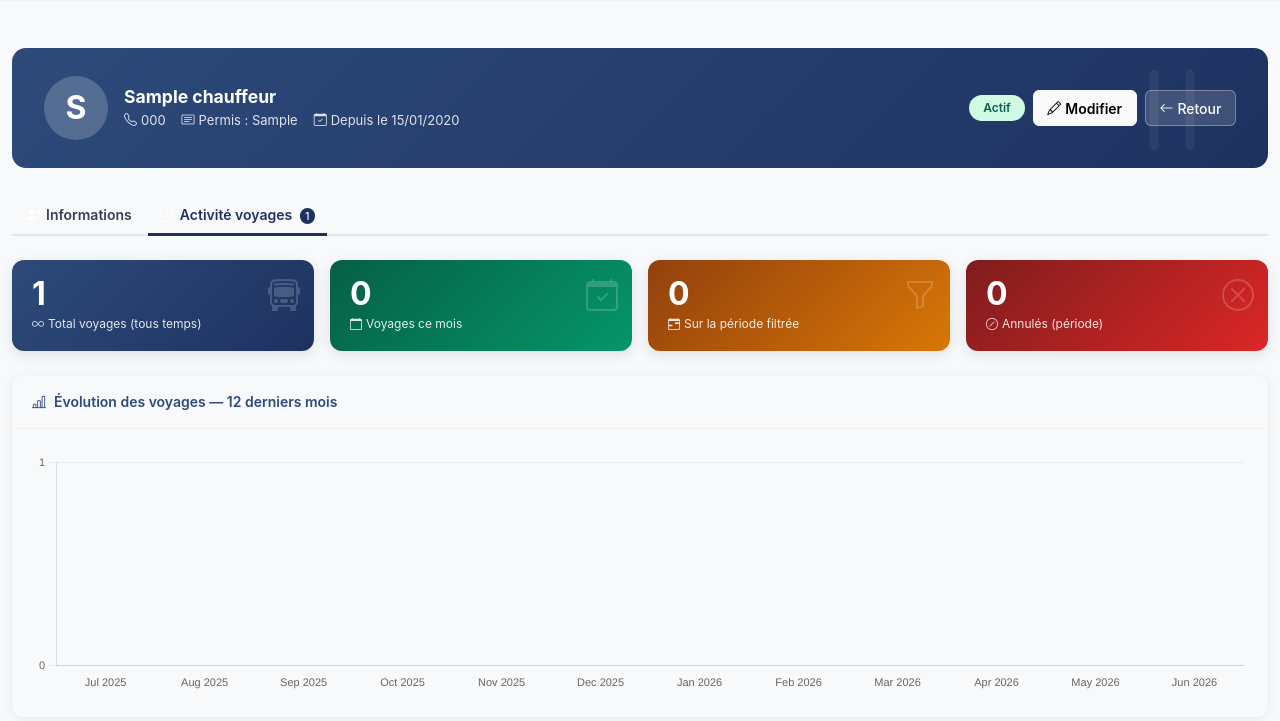
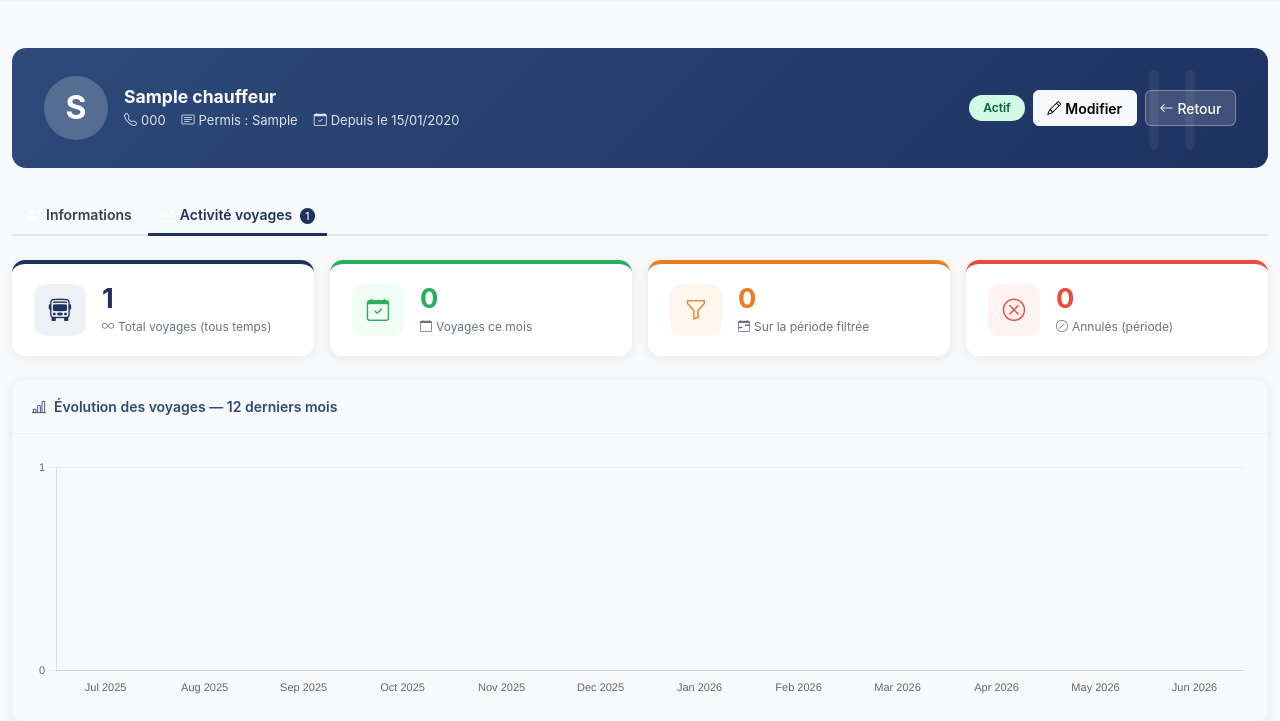
Before and after one commit to ziscokone/bielleterie-otci, a Django app: page /personnel/chauffeurs/1/ in a window 1280 px wide, after a click that opens the changed part. Shown: the part 62-783 px from the top of the page. Run offline with Django 5.2, Linux system fonts and the light colour scheme; a user stored in the database is signed in; tables that the repository leaves empty hold one stand-in row (values such as "Sample post"); grey boxes marked "Sample" are stand-in pictures.

Commit message:
Ajustement

```diff
--- a/apps/personnel/views.py
+++ b/apps/personnel/views.py
@@ -70,10 +70,16 @@ class UtilisateurUpdateView(AdminRequiredMixin, UpdateView):
 
 
 class UtilisateurDeleteView(AdminRequiredMixin, DeleteView):
-    """Supprimer un utilisateur."""
+    """Supprimer un utilisateur — réservé au super_admin uniquement."""
     model = Utilisateur
     template_name = 'personnel/utilisateur_confirm_delete.html'
     success_url = reverse_lazy('personnel:utilisateur_list')
+
+    def dispatch(self, request, *args, **kwargs):
+        if not (request.user.is_superuser or request.user.role == 'super_admin'):
+            messages.error(request, "Seul le super administrateur peut supprimer un utilisateur.")
+            return redirect('personnel:utilisateur_list')
+        return super().dispatch(request, *args, **kwargs)
 
     def form_valid(self, form):
         messages.success(self.request, 'Utilisateur supprimé avec succès.')
--- a/templates/personnel/chauffeur_detail.html
+++ b/templates/personnel/chauffeur_detail.html
@@ -67,19 +67,31 @@
 
   /* ── KPI activité ────────────────────────────────────── */
   .kpi-act {
-    border-radius: 12px; padding: 18px 20px; color: #fff;
-    box-shadow: 0 4px 14px rgba(0,0,0,0.1);
-    transition: transform 0.2s;
-    position: relative; overflow: hidden;
+    background: #fff; border: none; border-radius: 13px;
+    border-top: 4px solid #e5e7eb; padding: 20px 22px;
+    box-shadow: 0 2px 12px rgba(0,0,0,0.07);
+    transition: transform 0.2s, box-shadow 0.2s;
+    height: 100%; display: flex; align-items: center; gap: 16px;
   }
-  .kpi-act:hover { transform: translateY(-2px); }
-  .kpi-act .kpi-icon { font-size: 2rem; opacity: 0.18; position: absolute; right: 14px; top: 12px; }
-  .kpi-act .kpi-val  { font-size: 2rem; font-weight: 700; line-height: 1; }
-  .kpi-act .kpi-lbl  { font-size: 12px; opacity: 0.88; margin-top: 5px; }
-  .kpi-blue   { background: linear-gradient(135deg,#2d4a7a,#1e3260); }
-  .kpi-green  { background: linear-gradient(135deg,#065f46,#059669); }
-  .kpi-orange { background: linear-gradient(135deg,#92400e,#d97706); }
-  .kpi-red    { background: linear-gradient(135deg,#7f1d1d,#dc2626); }
+  .kpi-act:hover { transform: translateY(-2px); box-shadow: 0 6px 20px rgba(0,0,0,0.11); }
+  .kpi-act .kpi-ico {
+    width: 52px; height: 52px; border-radius: 12px; flex-shrink: 0;
+    display: flex; align-items: center; justify-content: center; font-size: 1.4rem;
+  }
+  .kpi-act .kpi-val { font-size: 1.7rem; font-weight: 700; line-height: 1.1; }
+  .kpi-act .kpi-lbl { font-size: 12px; color: #6b7280; margin-top: 4px; }
+  .kpi-blue   { border-top-color: #1e3260; }
+  .kpi-blue   .kpi-ico { background: #eef1f8; color: #1e3260; }
+  .kpi-blue   .kpi-val { color: #1e3260; }
+  .kpi-green  { border-top-color: #27ae60; }
+  .kpi-green  .kpi-ico { background: #f0fdf4; color: #27ae60; }
+  .kpi-green  .kpi-val { color: #27ae60; }
+  .kpi-orange { border-top-color: #E67E22; }
+  .kpi-orange .kpi-ico { background: #fff7ed; color: #E67E22; }
+  .kpi-orange .kpi-val { color: #E67E22; }
+  .kpi-red    { border-top-color: #e74c3c; }
+  .kpi-red    .kpi-ico { background: #fef2f2; color: #e74c3c; }
+  .kpi-red    .kpi-val { color: #e74c3c; }
 
   /* ── Filtres ─────────────────────────────────────────── */
   .filter-zone {
@@ -261,30 +273,38 @@
       <div class="row g-3 mb-4">
         <div class="col-6 col-md-3">
           <div class="kpi-act kpi-blue">
-            <i class="bi bi-bus-front kpi-icon"></i>
+            <div class="kpi-ico"><i class="bi bi-bus-front"></i></div>
+            <div>
               <div class="kpi-val">{{ nb_total }}</div>
               <div class="kpi-lbl"><i class="bi bi-infinity me-1"></i>Total voyages (tous temps)</div>
             </div>
           </div>
+        </div>
         <div class="col-6 col-md-3">
           <div class="kpi-act kpi-green">
-            <i class="bi bi-calendar-check kpi-icon"></i>
+            <div class="kpi-ico"><i class="bi bi-calendar-check"></i></div>
+            <div>
               <div class="kpi-val">{{ nb_ce_mois }}</div>
               <div class="kpi-lbl"><i class="bi bi-calendar me-1"></i>Voyages ce mois</div>
             </div>
           </div>
+        </div>
         <div class="col-6 col-md-3">
           <div class="kpi-act kpi-orange">
-            <i class="bi bi-funnel kpi-icon"></i>
+            <div class="kpi-ico"><i class="bi bi-funnel"></i></div>
+            <div>
               <div class="kpi-val">{{ nb_voyages_periode }}</div>
               <div class="kpi-lbl"><i class="bi bi-calendar-range me-1"></i>Sur la période filtrée</div>
             </div>
           </div>
+        </div>
         <div class="col-6 col-md-3">
           <div class="kpi-act kpi-red">
-            <i class="bi bi-x-circle kpi-icon"></i>
+            <div class="kpi-ico"><i class="bi bi-x-circle"></i></div>
+            <div>
               <div class="kpi-val">{{ nb_annules }}</div>
               <div class="kpi-lbl"><i class="bi bi-slash-circle me-1"></i>Annulés (période)</div>
+            </div>
           </div>
         </div>
       </div>
--- a/templates/personnel/utilisateur_list.html
+++ b/templates/personnel/utilisateur_list.html
@@ -244,10 +244,12 @@
                   <i class="bi bi-grid-fill"></i>
                 </a>
                 {% endif %}
+                {% if request.user.is_superuser or request.user.role == 'super_admin' %}
                 <a href="{% url 'personnel:utilisateur_delete' user.pk %}"
                    class="btn-action del" title="Supprimer">
                   <i class="bi bi-trash"></i>
                 </a>
+                {% endif %}
               </div>
             </td>
           </tr>
```
Lines whose indentation alone changed are shown as unchanged.
